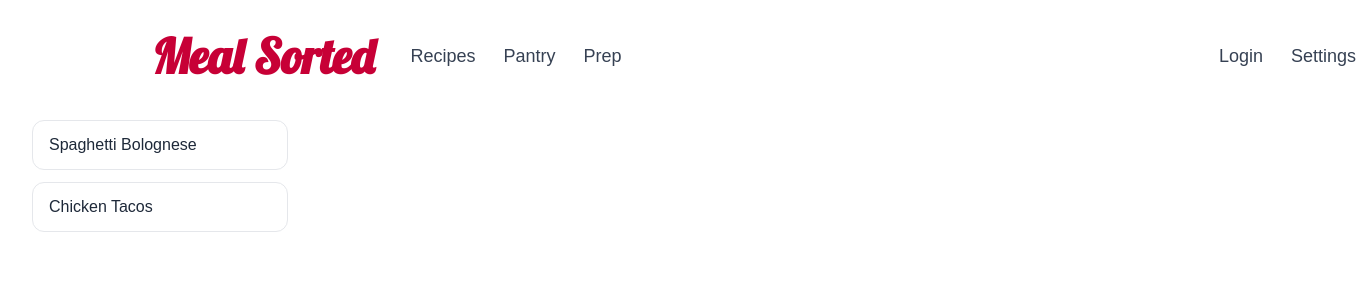
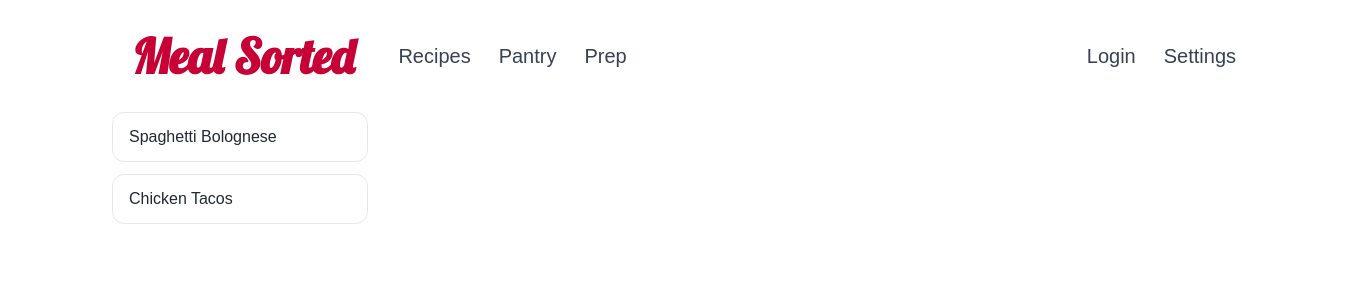
Before and after one commit to Milad244/meal-sorted, a Next.js app in the folder frontend/: page / in a window 1280 px wide. Shown: the top 300 px of the page, 1368 px wide, since content can reach past the window. Built offline with nearby package versions, Linux system fonts and the light colour scheme; a web font is replaced by a local one.

Commit message:
fix: align main page UI

```diff
--- a/frontend/src/app/page.tsx
+++ b/frontend/src/app/page.tsx
@@ -65,8 +65,8 @@ export default function Home() {
   return (
     <main className="min-h-screen px-4 py-8 sm:px-6 lg:px-8">
       {/* Header */}
-      <header className="relative w-full max-w-7xl ml-30">
-        <div className="flex items-center gap-6">
+      <header className="relative ml-25 w-auto">
+        <div className="flex items-center gap-8">
           <h1 className="text-5xl font-bold text-rose-700 font-lobster">
             Meal Sorted
           </h1>
@@ -87,7 +87,7 @@ export default function Home() {
       </header>
 
       {/* Main content */}
-      <section className="mx-auto mt-10 grid w-full max-w-350 grid-cols-[16rem_minmax(0,1fr)] gap-12">
+      <section className="mt-8 ml-20 grid w-full max-w-350 grid-cols-[16rem_minmax(0,1fr)] gap-12">
         {/* Left sidebar */}
         <aside className="flex flex-col gap-3">
           {sampleMeals.map((meal) => (
--- a/frontend/src/components/HeaderButton.tsx
+++ b/frontend/src/components/HeaderButton.tsx
@@ -9,7 +9,7 @@ export default function HeaderButton({ label, href }: HeaderButtonProps) {
     return (
     <Link
       href={href}
-      className="rounded-md px-3 py-2 text-lg font-medium text-gray-700 transition hover:bg-gray-100 hover:text-gray-950"
+      className="rounded-md px-3 py-2 text-xl font-medium text-gray-700 transition hover:bg-gray-100 hover:text-gray-950"
     >
       {label}
     </Link>
```
